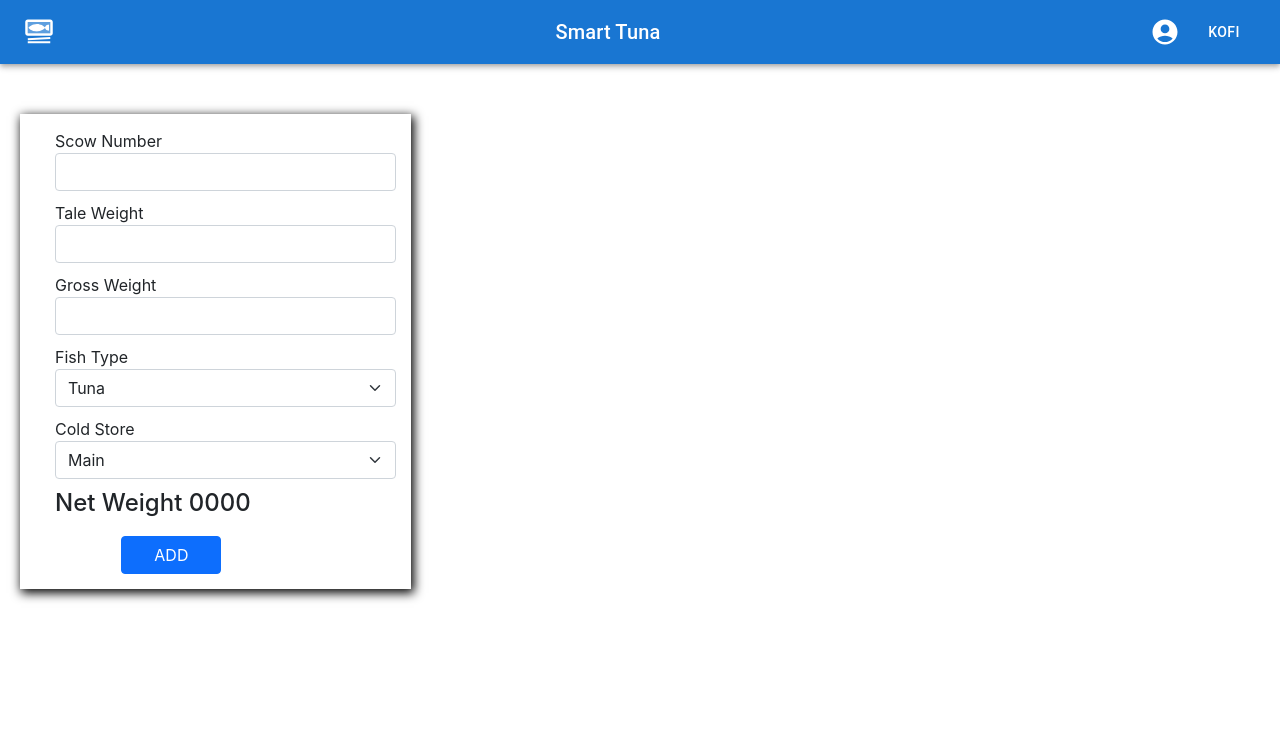
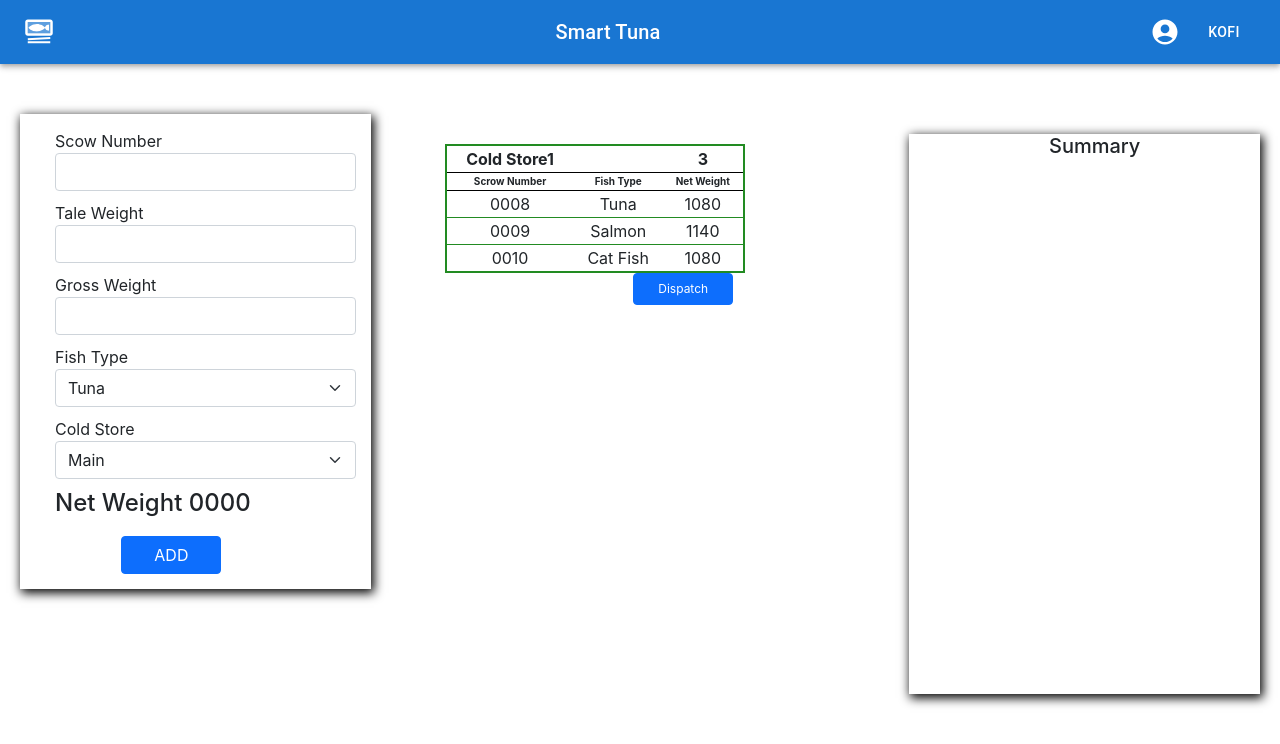
Before and after one commit to Florentpop/Dynamic-Accordion, a React (Create React App) app in the folder coldstoreapp/: page / in a window 1280 px wide. Shown: the top 744 px of the page. Built offline with nearby package versions, Linux system fonts and the light colour scheme.

Commit message:
updates added

```diff
--- a/coldstoreapp/src/components/ShipSide.js
+++ b/coldstoreapp/src/components/ShipSide.js
@@ -23,11 +23,16 @@ class ShipSide extends Component {
   }
 
   render() {
+    const data = [
+      { scrow: "0008", type: "Tuna", net: 1080 },
+      { scrow: "0009", type: "Salmon", net: 1140 },
+      { scrow: "0010", type: "Cat Fish", net: 1080},
+    ]
     return (
       <div className="ship-side">
         <Row style={{ paddingTop: "50px" }}>
           <Col>
-            <form style={{boxShadow: "2px 3px 10px 1px #000", marginLeft: "20px", padding: "15px ", paddingRight: "-18px"}}>
+            <form style={{boxShadow: "2px 3px 10px 1px #000", marginLeft: "20px", marginRight: "20px", padding: "15px ", paddingRight: "-18px"}}>
               <div className="form-group">
                 <label for="snumber">Scow Number</label>
                 <input
@@ -82,8 +87,43 @@ class ShipSide extends Component {
               </button>
             </form>
           </Col>
-          <Col></Col>
-          <Col></Col>
+          <Col className="table">
+          <div>
+          <table>
+           <tr>
+           <th>Cold Store1</th>
+           <th></th>
+           <th>3</th>
+
+           </tr>
+            <tr>
+              <th style={{fontSize: 10}}>Scrow Number</th>
+              <th style={{fontSize: 10}}>Fish Type</th>
+              <th style={{fontSize: 10}}>Net Weight</th>
+            </tr>
+            {data.map((val, key) => {
+              return (
+                <tr key={key}>
+                  <td>{val.scrow}</td>
+                  <td>{val.type}</td>
+                  <td>{val.net}</td>
+                </tr>
+              )
+            })}
+          </table>
+          <button style={{fontSize: 12}} type="submit" class="btn btn-primary" id="form-group">
+                Dispatch
+              </button>
+        </div>
+
+          </Col>
+          <Col>
+          <form style={{boxShadow: "2px 3px 10px 1px #000",height: "70vh", margin: "20px", padding: "px ", paddingRight: ""}}>
+              <div className="form-group">
+                 <h5 style={{textAlign: "center"}}>Summary</h5>
+                </div>
+            </form>
+          </Col>
         </Row>
       </div>
     );
--- a/coldstoreapp/src/css/ShipSide.css
+++ b/coldstoreapp/src/css/ShipSide.css
@@ -12,3 +12,26 @@
     text-align: left !important;
     padding-left: -50px !important;
 }
+
+.table {
+    width: 100%;
+    height: 50vh;
+    justify-content: center;
+    align-items: center;
+    text-align: center;
+    margin: 30px;
+  }
+
+  table {
+    border: 2px solid forestgreen;
+    width: 300px;
+    height: 100px;
+  }
+
+  th {
+    border-bottom: 1px solid black;
+  }
+
+  td {
+    text-align: center;
+  }
```
